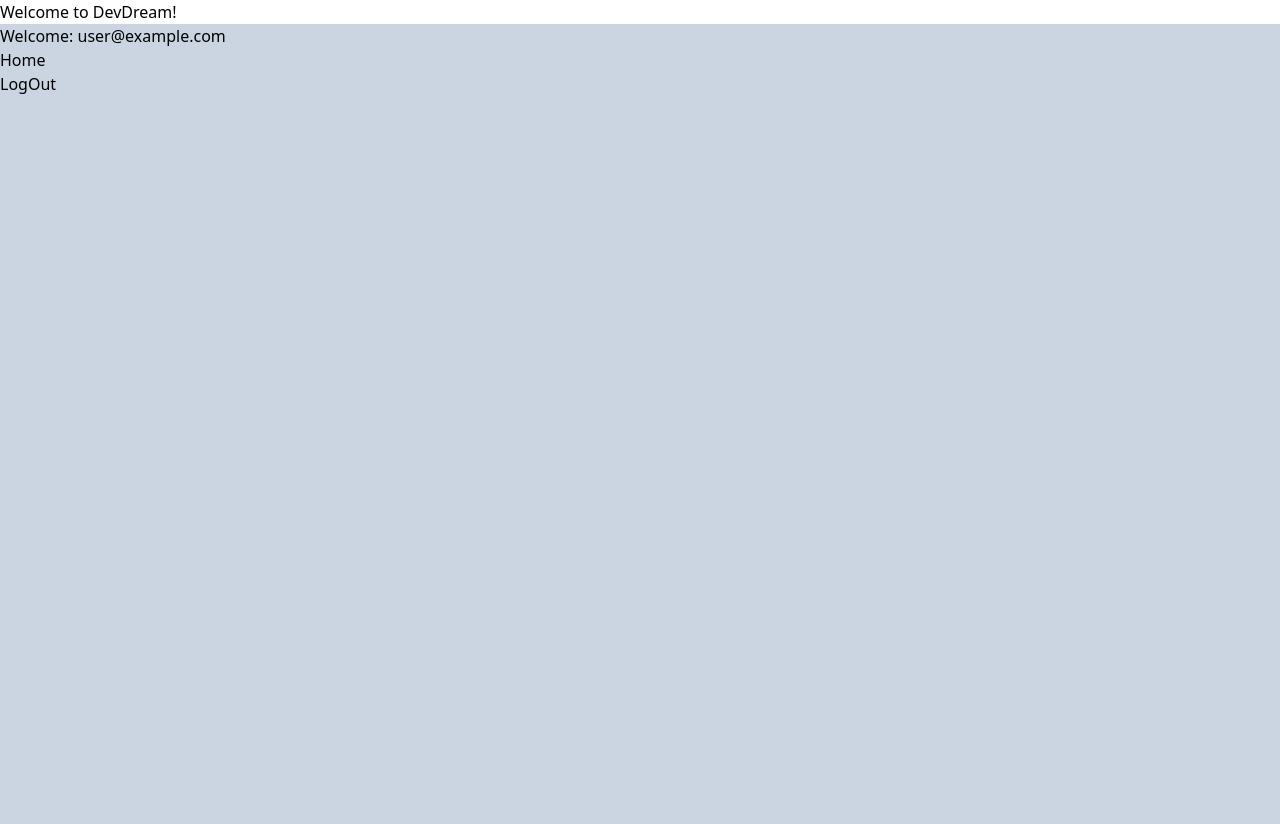
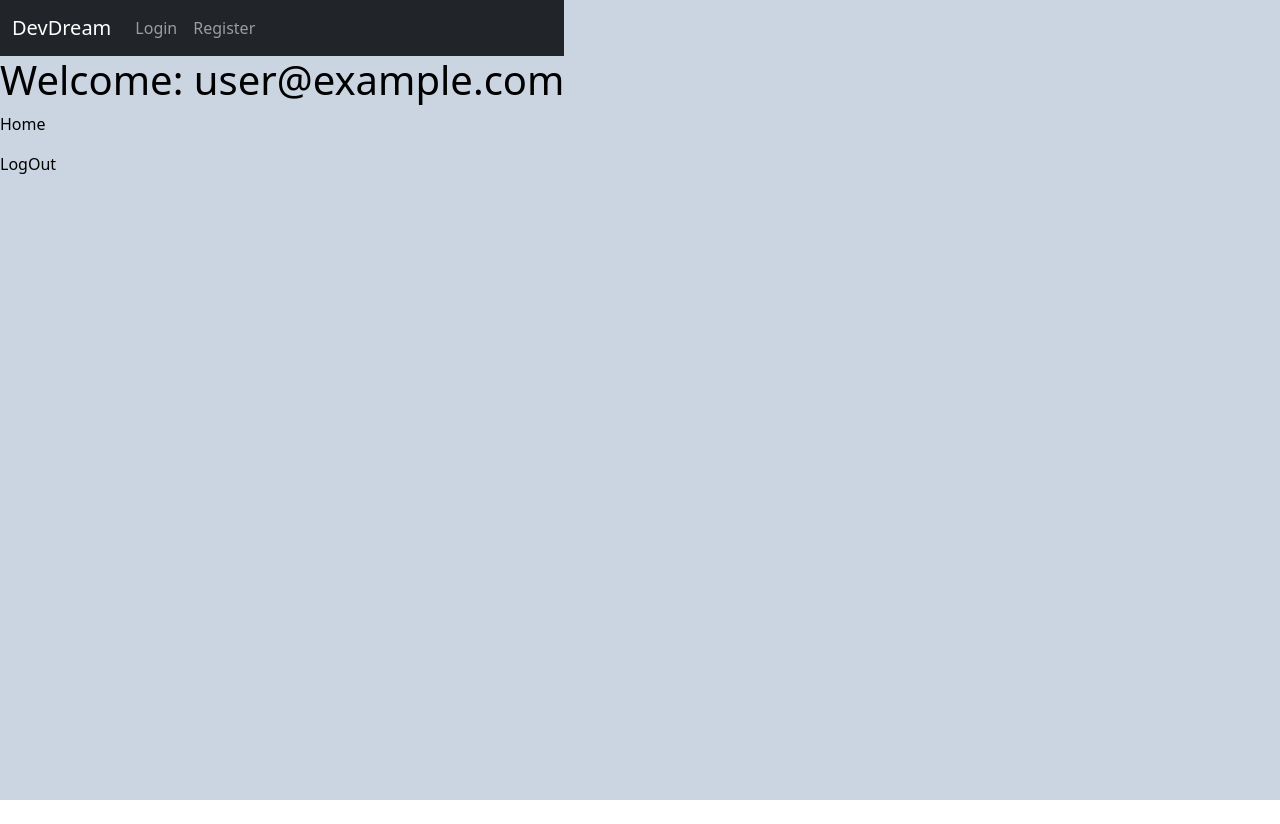
Before and after one commit to AlejandroBenitez/DevDream, a React (Create React App) app in the folder dev-dream/: page / in a window 1280 px wide. After the commit the page ends 800 px from the top, so only its background shows below. Built offline with nearby package versions, Linux system fonts and the light colour scheme; no server answers; sample sign-in values are in the browser's storage.

Commit message:
Administrando jerarquias de rutas, agregando navbar, instalando react bootstrap

```diff
--- a/dev-dream/package.json
+++ b/dev-dream/package.json
@@ -6,8 +6,10 @@
     "@testing-library/jest-dom": "^5.16.4",
     "@testing-library/react": "^13.1.1",
     "@testing-library/user-event": "^13.5.0",
+    "bootstrap": "^5.1.3",
     "firebase": "^9.7.0",
     "react": "^18.1.0",
+    "react-bootstrap": "^2.3.1",
     "react-dom": "^18.1.0",
     "react-router-dom": "^6.3.0",
     "react-scripts": "^5.0.1",
--- a/dev-dream/src/App.js
+++ b/dev-dream/src/App.js
@@ -4,11 +4,11 @@
 import Login from "./components/Login";
 import AuthProvider from "./context/authContext";
 import ProtectedRoute from "./components/ProtectedRoute";
+import "../node_modules/bootstrap/dist/css/bootstrap.min.css";
 
 const App = () => {
   return (
     <div className="App">
-      <h1>Welcome to DevDream!</h1>
       <div className="bg-slate-300 h-screen text-black flex">
         <AuthProvider>
           <Routes>
--- /dev/null
+++ b/dev-dream/src/components/MenuLogin.js
@@ -0,0 +1,7 @@
+import React from "react";
+
+const MenuLogin = () => {
+  return <div></div>;
+};
+
+export default MenuLogin;
--- /dev/null
+++ b/dev-dream/src/components/MyNavbar.js
@@ -0,0 +1,22 @@
+import { Container, Nav, Navbar } from "react-bootstrap";
+
+const MyNavbar = ({ children }) => {
+  return (
+    <div>
+      <div>
+        <Navbar bg="dark" variant="dark">
+          <Container>
+            <Navbar.Brand href="/">DevDream</Navbar.Brand>
+            <Nav className="me-auto">
+              <Nav.Link href="/login">Login</Nav.Link>
+              <Nav.Link href="/register">Register</Nav.Link>
+            </Nav>
+          </Container>
+        </Navbar>
+      </div>
+      <div>{children}</div>
+    </div>
+  );
+};
+
+export default MyNavbar;
--- a/dev-dream/src/components/ProtectedRoute.js
+++ b/dev-dream/src/components/ProtectedRoute.js
@@ -1,12 +1,18 @@
 import { useAuth } from "../context/authContext";
 import { Navigate } from "react-router-dom";
+import MyNavbar from "./MyNavbar";
+
 const ProtectedRoute = ({ children }) => {
   const { user, loading } = useAuth();
 
   if (loading) return <h1>Loading ...</h1>;
   if (!user) return <Navigate to="/login" />;
 
-  return <>{children}</>;
+  return (
+    <>
+      <MyNavbar>{children}</MyNavbar>
+    </>
+  );
 };
 
 export default ProtectedRoute;
--- a/dev-dream/src/components/Register.js
+++ b/dev-dream/src/components/Register.js
@@ -26,13 +26,13 @@
     } catch (error) {
       /* Manejo de errores desde firebase, se manejan solo 2, averiguar por más */
       if (error.code === "auth/invalid-email") {
-        setError("Correo inválido");
+        setError("Invalid email, write a valid email");
       } else if (error.code === "auth/weak-password") {
-        setError("Contraseña demasiado corta (6 dígitos mínimo)");
+        setError("Password too short (6 digits minimum)");
       } else if (error.code === "auth/internal-error") {
-        setError("Campo de contraseña vacío (6 dígitos mínimo)");
+        setError("Password input empty (6 digits minimum)");
       } else if (error.code === "auth/email-already-in-use") {
-        setError("Ese email está en uso, prueba con otro");
+        setError("Email in use, try another");
       } else {
         setError(
           `El error es desconocido, código: ${error.code} y mensaje: ${error.message}`
--- a/dev-dream/src/context/authContext.js
+++ b/dev-dream/src/context/authContext.js
@@ -29,10 +29,12 @@
   const logOut = () => signOut(auth);
 
   useEffect(() => {
-    onAuthStateChanged(auth, (currentUser) => {
+    const unsubscribe = onAuthStateChanged(auth, (currentUser) => {
       setUser(currentUser);
       setLoading(false);
     });
+
+    return () => unsubscribe();
   }, []);
   return (
     <authContext.Provider value={{ signUp, login, logOut, user, loading }}>
```
Also changed, not shown: 1 other file (tests, documents, lock files or other folders).
